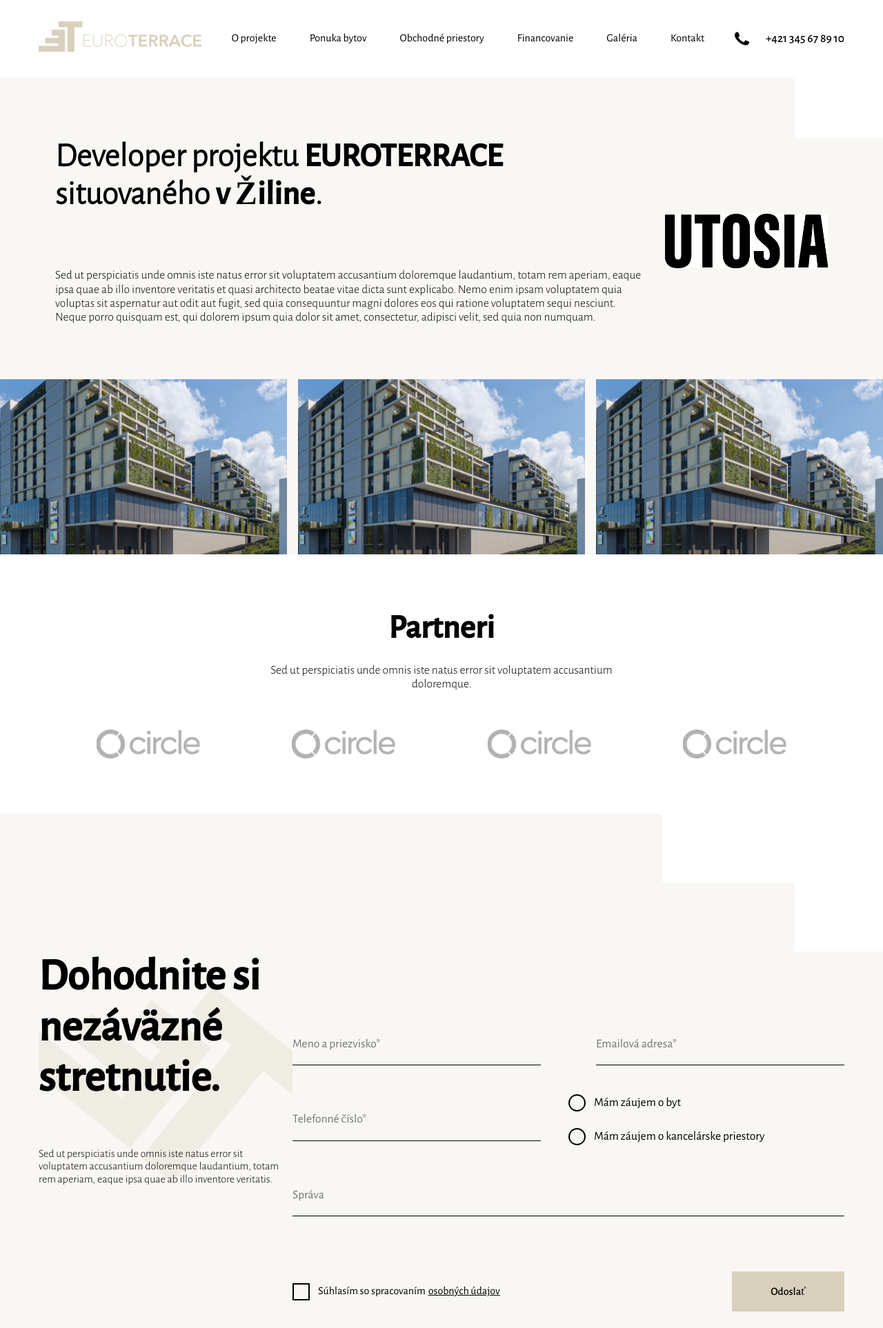
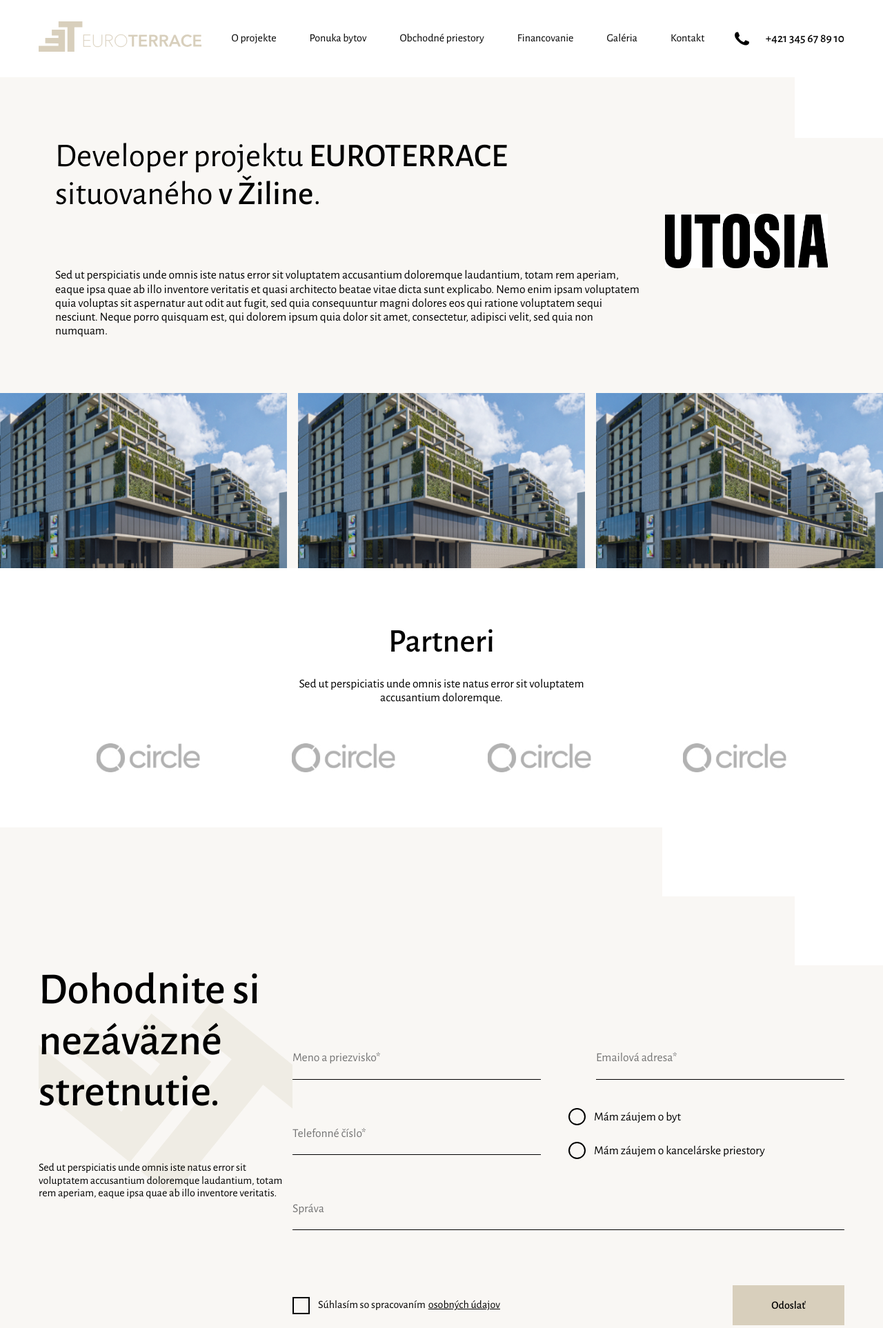
Before and after one commit to matusrebros/euroterrace, a PHP site: page /kontakt.php in a window 1280 px wide. Shown: the top 1926 px of the page at 69% size. Run offline with PHP 8.4, Linux system fonts and the light colour scheme.

Commit message:
utf8 fixed, home image slider fixed etc

```diff
--- a/_partials/header.php
+++ b/_partials/header.php
@@ -1,11 +1,17 @@
+<?php header('Content-Type: text/html; charset=utf-8'); ?>
+
 <!DOCTYPE html>
 <html lang="sk">
 
 <head>
-	<meta charset="UTF-8">
+	<meta charset="utf-8">
 	<meta http-equiv="X-UA-Compatible" content="IE=edge">
 	<meta name="viewport" content="width=device-width, initial-scale=1.0">
 	<title>Euroterrace</title>
+	<link rel="preconnect" href="https://fonts.googleapis.com">
+	<link rel="preconnect" href="https://fonts.gstatic.com" crossorigin>
+	<link href="https://fonts.googleapis.com/css2?family=Alegreya+Sans:wght@300;400;500;700&display=swap"
+		rel="stylesheet">
 	<link rel="stylesheet" href="https://necolas.github.io/normalize.css/8.0.1/normalize.css">
 	<link rel="stylesheet" href="./css/nouislider.min.css">
 	<link rel="stylesheet" href="./css/splide-core.min.css">
--- a/scss/main.scss
+++ b/scss/main.scss
@@ -1,45 +1,8 @@
-// FONTS IMPORT
-@font-face {
-    font-family: 'alegreya_sansmedium';
-    src: url('../fonts/alegreyasans-medium-webfont.woff2') format('woff2'),
-        url('../fonts/alegreyasans-medium-webfont.woff') format('woff');
-    font-weight: normal;
-    font-style: normal;
-
-}
-
-@font-face {
-    font-family: 'alegreya_sansbold';
-    src: url('../fonts/alegreyasans-bold-webfont.woff2') format('woff2'),
-        url('../fonts/alegreyasans-bold-webfont.woff') format('woff');
-    font-weight: normal;
-    font-style: normal;
-
-}
-
-@font-face {
-    font-family: 'alegreya_sanslight';
-    src: url('../fonts/alegreyasans-light-webfont.woff2') format('woff2'),
-        url('../fonts/alegreyasans-light-webfont.woff') format('woff');
-    font-weight: normal;
-    font-style: normal;
-
-}
-
-@font-face {
-    font-family: 'alegreya_sansregular';
-    src: url('../fonts/alegreyasans-regular-webfont.woff2') format('woff2'),
-        url('../fonts/alegreyasans-regular-webfont.woff') format('woff');
-    font-weight: normal;
-    font-style: normal;
-
-}
-
 // FONTS
-$bold-font: 'alegreya_sansbold';
-$medium-font: 'alegreya_sansmedium';
-$regular-font: 'alegreya_sansregular';
-$light-font: 'alegreya_sanslight';
+$bold-font: 700;
+$medium-font: 500;
+$regular-font: 400;
+$light-font: 300;
 
 // COLORS
 $primary-color: #D8CFBC;
@@ -96,13 +59,13 @@ ol {
 }
 
 body {
-    font-family: $regular-font;
+    font-family: 'Alegreya Sans', sans-serif;
     font-size: 100%;
 }
 
 // MAIN HEADER
 .free-color {
-	color: $free-color;
+    color: $free-color;
 }
 
 .main-header {
@@ -162,7 +125,7 @@ body {
     }
 
     &-cta {
-        font-family: $medium-font;
+        font-weight: $medium-font;
         font-size: 1.1em;
         display: flex;
 
@@ -1102,16 +1090,16 @@ body {
         margin: 0 80px;
 
         h3 {
-            font-family: $light-font;
+            font-weight: $light-font;
             font-size: 3em;
 
             strong {
-                font-family: $medium-font;
+                font-weight: $medium-font;
             }
         }
 
         p {
-            font-family: $light-font;
+            font-weight: $light-font;
             font-size: 1.1em;
             max-width: 850px;
         }
@@ -1147,13 +1135,13 @@ body {
         padding-bottom: 80px;
 
         h3 {
-            font-family: $medium-font;
+            font-weight: $medium-font;
             font-size: 3em;
             text-align: center;
         }
 
         p {
-            font-family: $light-font;
+            font-weight: $light-font;
             font-size: 1.1em;
             text-align: center;
             max-width: 500px;
@@ -1211,14 +1199,14 @@ body {
         background-size: 450px;
 
         h3 {
-            font-family: $medium-font;
+            font-weight: $medium-font;
             font-size: 4em;
             max-width: 400px;
             margin-bottom: 64px;
         }
 
         p {
-            font-family: $light-font;
+            font-weight: $light-font;
             max-width: 370px;
         }
     }
@@ -1351,7 +1345,7 @@ body {
             transition: all .2s ease-in-out;
             border: none;
             padding: 20px 56px;
-            font-family: $medium-font;
+            font-weight: $medium-font;
 
             &:hover {
                 background: $hover-color;
```
Also changed, not shown: other parts of scss/main.scss (+154 -58 lines), index.php (+17 -12 lines), css/main.min.css, img/line-scrolldown-element.svg (added), img/scroll-down-button.svg (added).
